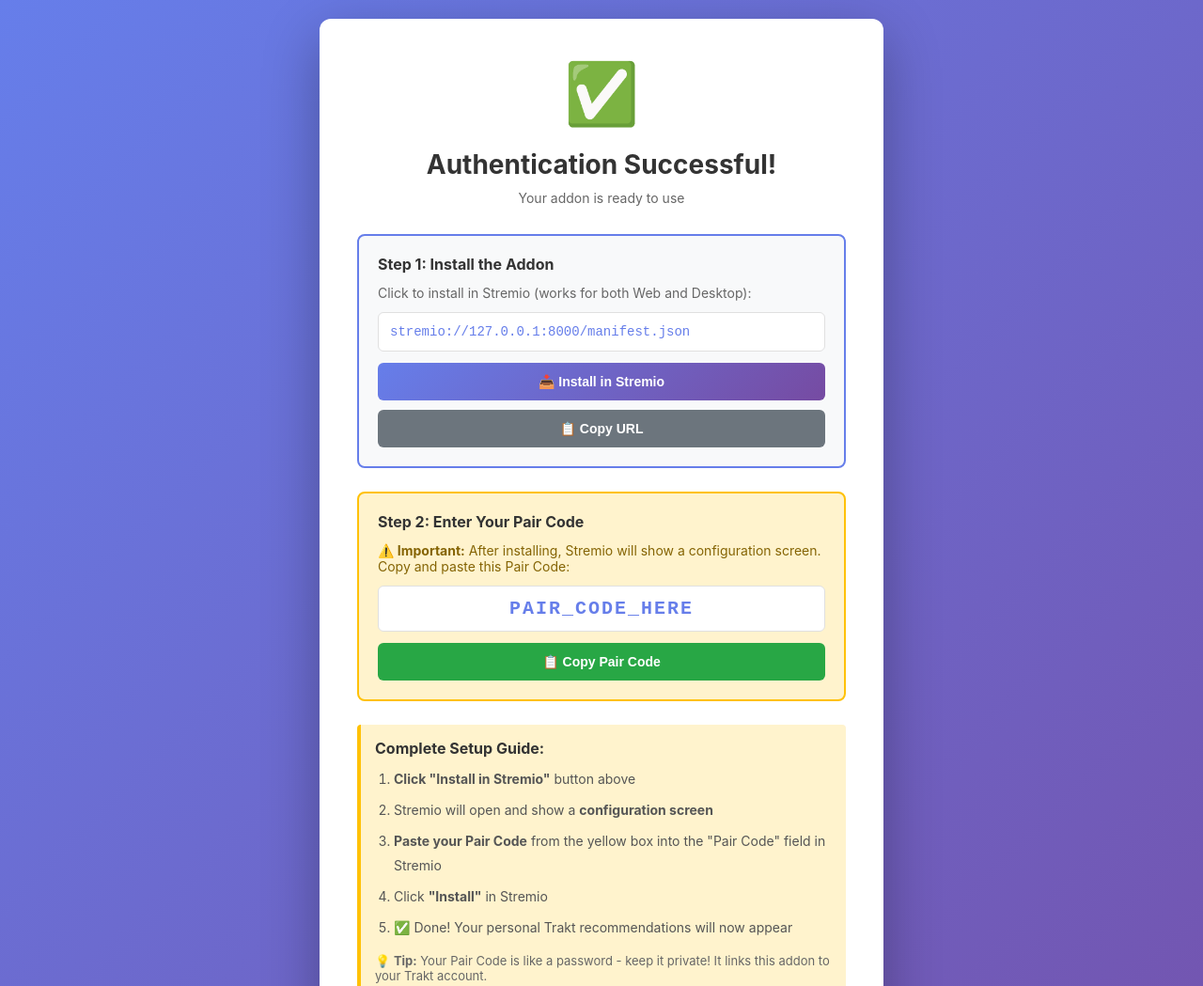
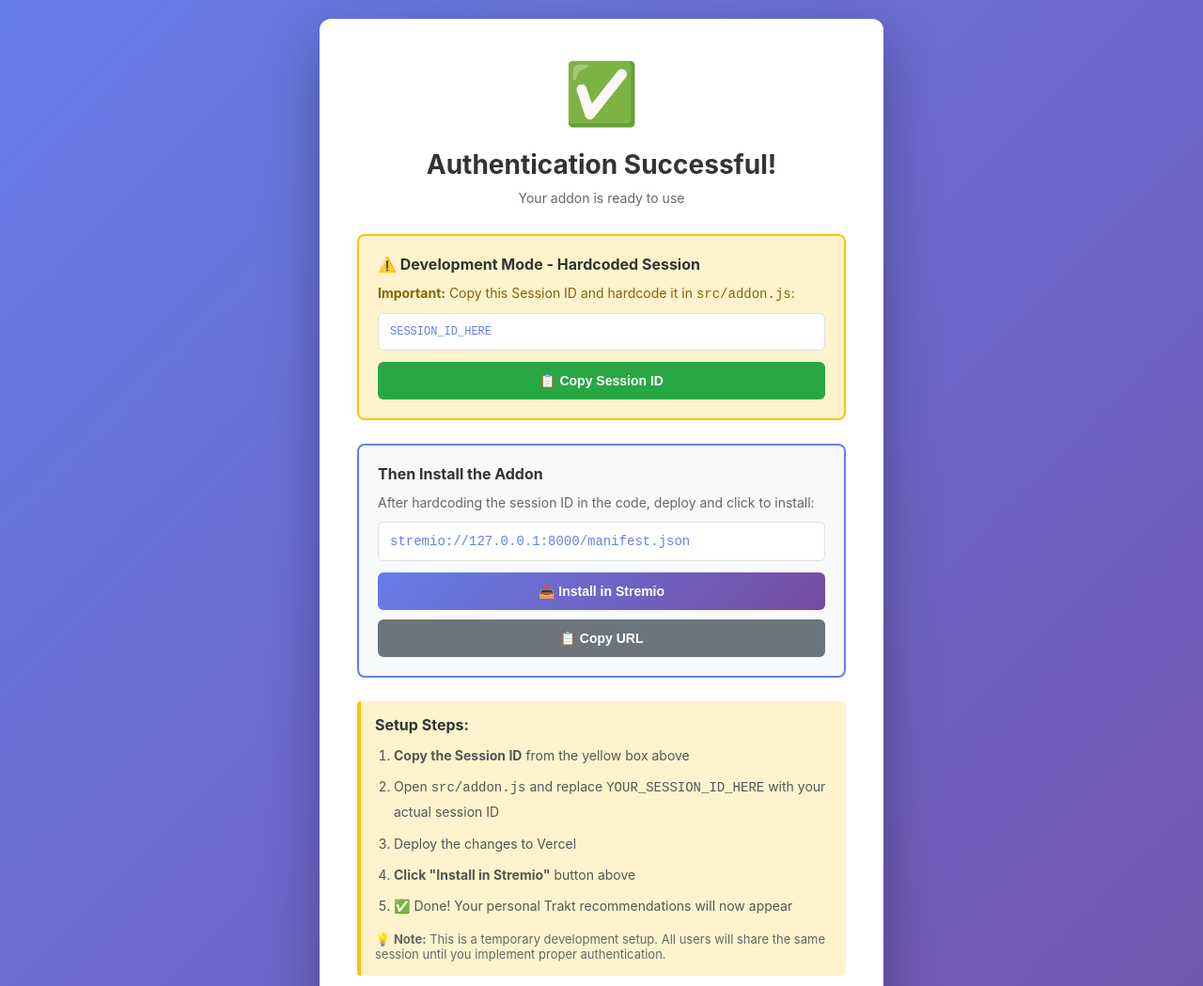
Before and after one commit to OscarWiigh/PersonalizedStremioCatalogues, a website: page src/views/success.html in a window 1280 px wide. Shown: the top 1049 px of the page at 94% size. Drawn offline with Linux system fonts and the light colour scheme.

Commit message:
hardcode sessionid

```diff
--- a/src/views/success.html
+++ b/src/views/success.html
@@ -333,10 +333,22 @@
     <h1>Authentication Successful!</h1>
     <p class="subtitle">Your addon is ready to use</p>
 
+    <div class="addon-url-box" style="background: #fff3cd; border: 2px solid #ffc107;">
+      <h3>⚠️ Development Mode - Hardcoded Session</h3>
+      <p style="color: #856404; font-size: 14px; margin-bottom: 12px;">
+        <strong>Important:</strong> Copy this Session ID and hardcode it in <code>src/addon.js</code>:
+      </p>
+
+      <div class="url-display" id="session-id" style="font-family: 'Courier New', monospace; font-size: 12px; background: #fff; word-break: break-all;">SESSION_ID_HERE</div>
+      <button class="copy-button" onclick="copySessionId()" style="background: #28a745;">
+        📋 Copy Session ID
+      </button>
+    </div>
+
     <div class="addon-url-box">
-      <h3>Step 1: Install the Addon</h3>
+      <h3>Then Install the Addon</h3>
       <p style="color: #666; font-size: 14px; margin-bottom: 12px;">
-        Click to install in Stremio (works for both Web and Desktop):
+        After hardcoding the session ID in the code, deploy and click to install:
       </p>
 
       <div class="url-display" id="addon-url">stremio://127.0.0.1:8000/manifest.json</div>
@@ -348,30 +360,18 @@
       </button>
     </div>
 
-    <div class="addon-url-box" style="background: #fff3cd; border: 2px solid #ffc107;">
-      <h3>Step 2: Enter Your Pair Code</h3>
-      <p style="color: #856404; font-size: 14px; margin-bottom: 12px;">
-        <strong>⚠️ Important:</strong> After installing, Stremio will show a configuration screen. Copy and paste this Pair Code:
-      </p>
-
-      <div class="url-display" id="pair-code" style="font-family: 'Courier New', monospace; font-size: 20px; font-weight: bold; background: #fff; text-align: center; letter-spacing: 2px;">PAIR_CODE_HERE</div>
-      <button class="copy-button" onclick="copyPairCode()" style="background: #28a745;">
-        📋 Copy Pair Code
-      </button>
-    </div>
-
     <div class="instructions">
-      <h3>Complete Setup Guide:</h3>
+      <h3>Setup Steps:</h3>
       <ol>
+        <li><strong>Copy the Session ID</strong> from the yellow box above</li>
+        <li>Open <code>src/addon.js</code> and replace <code>YOUR_SESSION_ID_HERE</code> with your actual session ID</li>
+        <li>Deploy the changes to Vercel</li>
         <li><strong>Click "Install in Stremio"</strong> button above</li>
-        <li>Stremio will open and show a <strong>configuration screen</strong></li>
-        <li><strong>Paste your Pair Code</strong> from the yellow box into the "Pair Code" field in Stremio</li>
-        <li>Click <strong>"Install"</strong> in Stremio</li>
         <li>✅ Done! Your personal Trakt recommendations will now appear</li>
       </ol>
 
       <p style="color: #666; font-size: 13px; margin-top: 15px;">
-        💡 <strong>Tip:</strong> Your Pair Code is like a password - keep it private! It links this addon to your Trakt account.
+        💡 <strong>Note:</strong> This is a temporary development setup. All users will share the same session until you implement proper authentication.
       </p>
     </div>
 
@@ -461,13 +461,13 @@
       }, 2000);
     }
 
-    function copyPairCode() {
-      const pairCodeElement = document.getElementById('pair-code');
+    function copySessionId() {
+      const sessionElement = document.getElementById('session-id');
       const button = event.target;
 
       // Create temporary textarea to copy from
       const textarea = document.createElement('textarea');
-      textarea.value = pairCodeElement.textContent;
+      textarea.value = sessionElement.textContent;
       document.body.appendChild(textarea);
       textarea.select();
       document.execCommand('copy');
@@ -478,7 +478,7 @@
       button.classList.add('copied');
 
       setTimeout(() => {
-        button.textContent = '📋 Copy Pair Code';
+        button.textContent = '📋 Copy Session ID';
         button.classList.remove('copied');
       }, 2000);
     }
```
Also changed, not shown: src/addon.js (+9 -36 lines), src/routes/oauth.js (+12 -16 lines).
